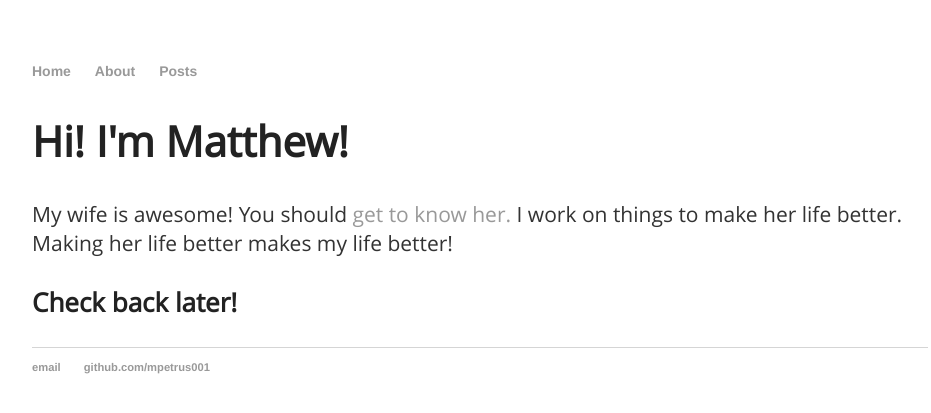
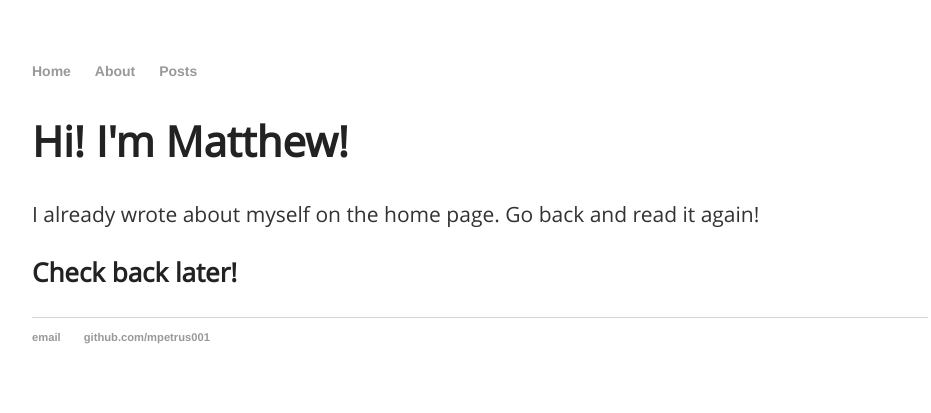
Before and after one commit to mpetrus001/mpetrus001.github.io, a Jekyll site: the page built from about.html, in a window 1280 px wide. Shown: the top 413 px of the page, without its empty margins (160-1091 px from the left). Built offline with Jekyll 4.4.1, drawn with Linux system fonts in a browser that asks for light colours; nearby versions of some CDN libraries.

Commit message:
Changed the text on the intro.

```diff
--- a/about.html
+++ b/about.html
@@ -7,6 +7,6 @@
 
 <h2>Hi! I'm Matthew!</h2>
 
-<p>My wife is awesome! You should <a href="http://pamelapetrus.com">get to know her.</a> I work on things to make her life better. Making her life better makes my life better!</p>
+<p>I already wrote about myself on the home page. Go back and read it again!</p>
 
 <h3>Check back later!</h3>
```
